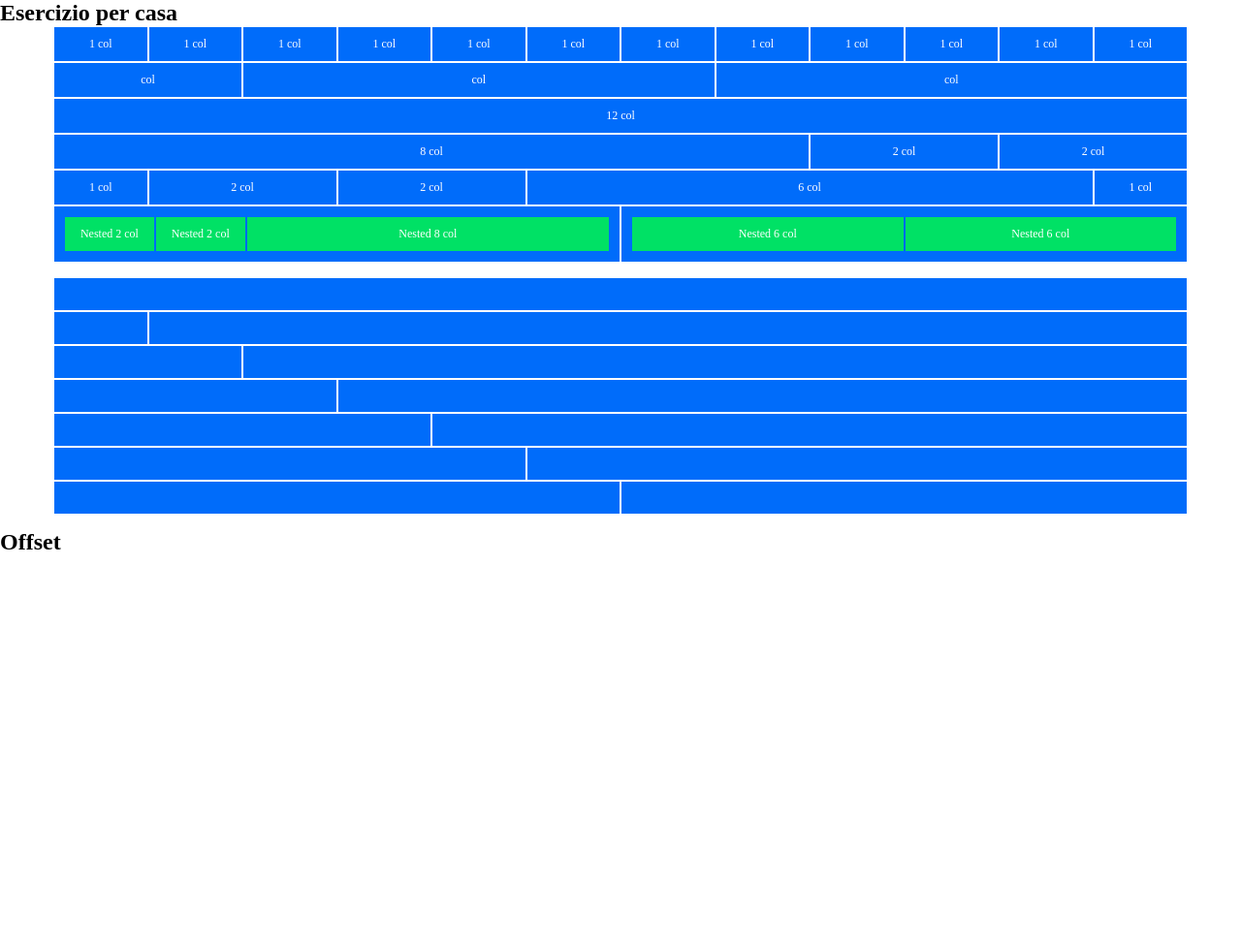
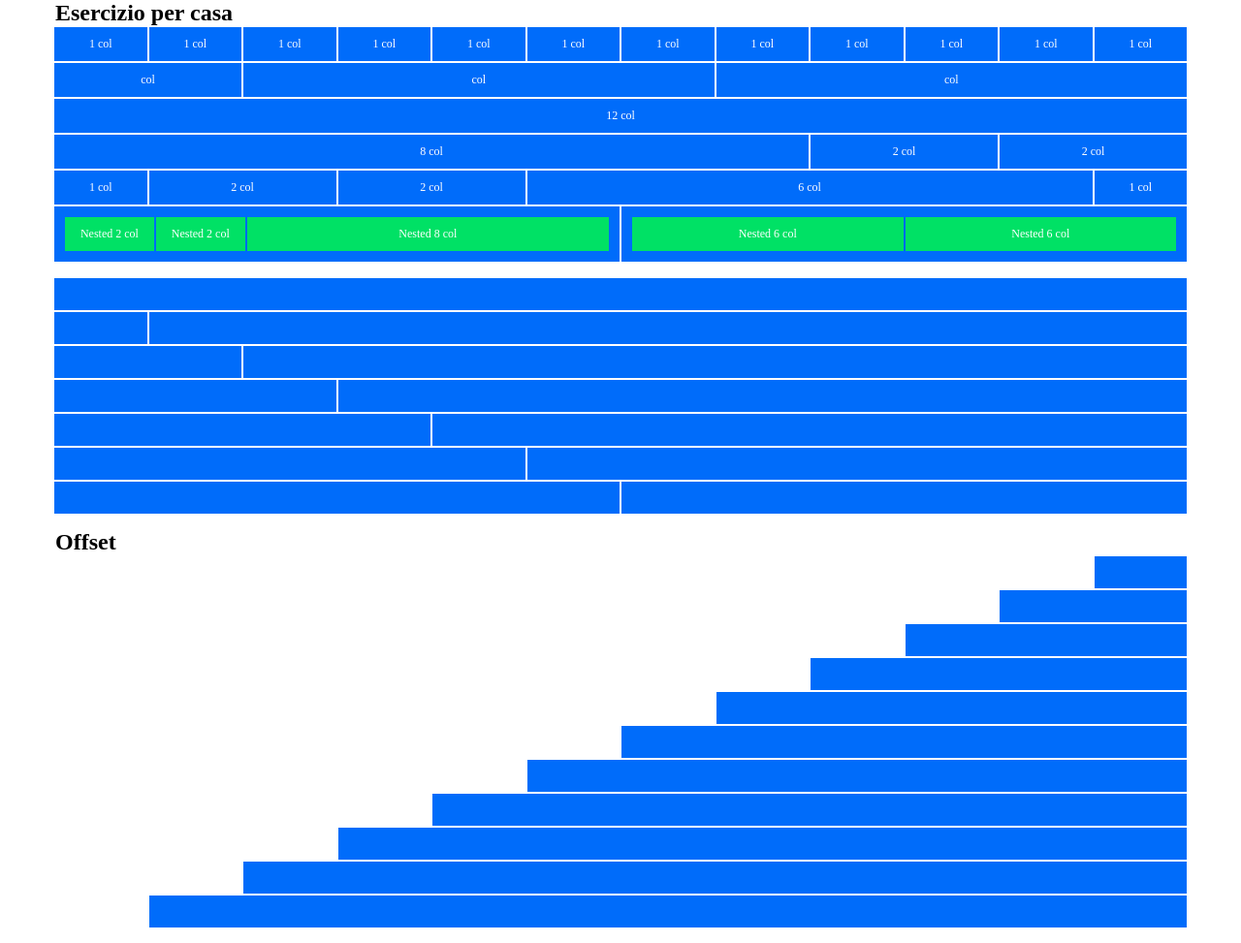
Before and after one commit to albertopiffer/html-css-12bool, a plain HTML site: page index.html in a window 1280 px wide. Shown: the whole page at 97% size. Before the commit the page ends 800 px from the top, so only its background shows below. Drawn offline with Linux system fonts and the light colour scheme.

Commit message:
FEAT + STYLE esercizio completo

```diff
--- a/css/app.css
+++ b/css/app.css
@@ -17,6 +17,10 @@
     margin-bottom: 15px;
 }
 
-.m-section2 div{
+.m-notext div{
     height: 35px;
 }
+
+h2 {
+    margin-left: -10px;
+}
--- a/index.html
+++ b/index.html
@@ -10,7 +10,9 @@
 </head>
 <body>
 
-    <h2>Esercizio per casa</h2>
+    <div class="container">
+        <h2>Esercizio per casa</h2>
+    </div>
 
     <section class="m-section">
 
@@ -162,7 +164,7 @@
 
     </section>
 
-    <section class="m-section m-section2">
+    <section class="m-section m-notext">
 
         <section>
             <div class="container">
@@ -228,7 +230,101 @@
 
     </section>
 
-    <h2>Offset</h2>
+    <div class="container">
+        <h2>Offset</h2>
+    </div>
+
+    <section class="m-section m-notext">
+
+        <section>
+            <div class="container">
+                <div class="row">
+                    <div class="col-1 col-offset-11"></div>
+                </div>
+            </div>
+        </section>
+
+        <section>
+            <div class="container">
+                <div class="row">
+                    <div class="col-2 col-offset-10"></div>
+                </div>
+            </div>
+        </section>
+
+        <section>
+            <div class="container">
+                <div class="row">
+                    <div class="col-3 col-offset-9"></div>
+                </div>
+            </div>
+        </section>
+
+        <section>
+            <div class="container">
+                <div class="row">
+                    <div class="col-4 col-offset-8"></div>
+                </div>
+            </div>
+        </section>
+
+        <section>
+            <div class="container">
+                <div class="row">
+                    <div class="col-5 col-offset-7"></div>
+                </div>
+            </div>
+        </section>
+
+        <section>
+            <div class="container">
+                <div class="row">
+                    <div class="col-6 col-offset-6"></div>
+                </div>
+            </div>
+        </section>
+
+        <section>
+            <div class="container">
+                <div class="row">
+                    <div class="col-7 col-offset-5"></div>
+                </div>
+            </div>
+        </section>
+
+        <section>
+            <div class="container">
+                <div class="row">
+                    <div class="col-8 col-offset-4"></div>
+                </div>
+            </div>
+        </section>
+
+        <section>
+            <div class="container">
+                <div class="row">
+                    <div class="col-9 col-offset-3"></div>
+                </div>
+            </div>
+        </section>
+
+        <section>
+            <div class="container">
+                <div class="row">
+                    <div class="col-10 col-offset-2"></div>
+                </div>
+            </div>
+        </section>
+
+        <section>
+            <div class="container">
+                <div class="row">
+                    <div class="col-11 col-offset-1"></div>
+                </div>
+            </div>
+        </section>
+
+    </section>
 
     </body>
     </html>
```
